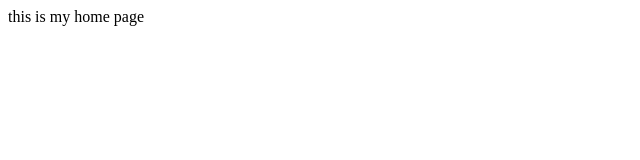
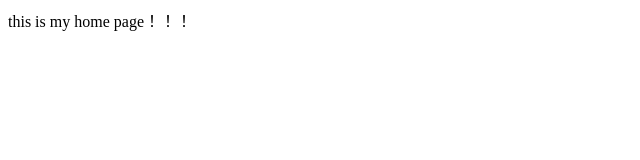
Before and after one commit to songshaopu/website, a plain HTML site: page index.html in a window 1280 px wide. Shown: the full height of the page, 0-640 px from the left. Drawn offline with Linux system fonts and the light colour scheme.

Commit message:
Update index.html

```diff
--- a/index.html
+++ b/index.html
@@ -1,6 +1,6 @@
 <html>
 <title>Hello</title>
 <body>
-this is my home page
+this is my home page！！！
 </body>
 </html>
```
